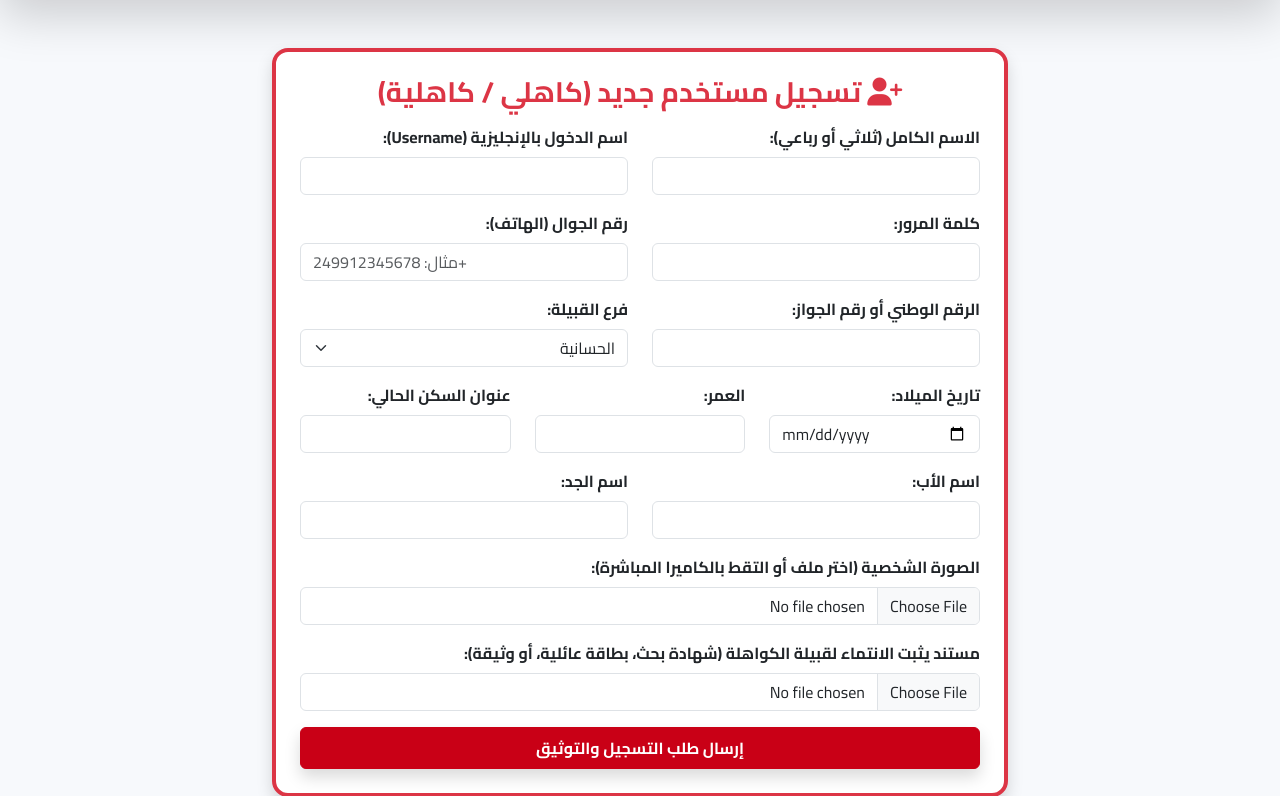
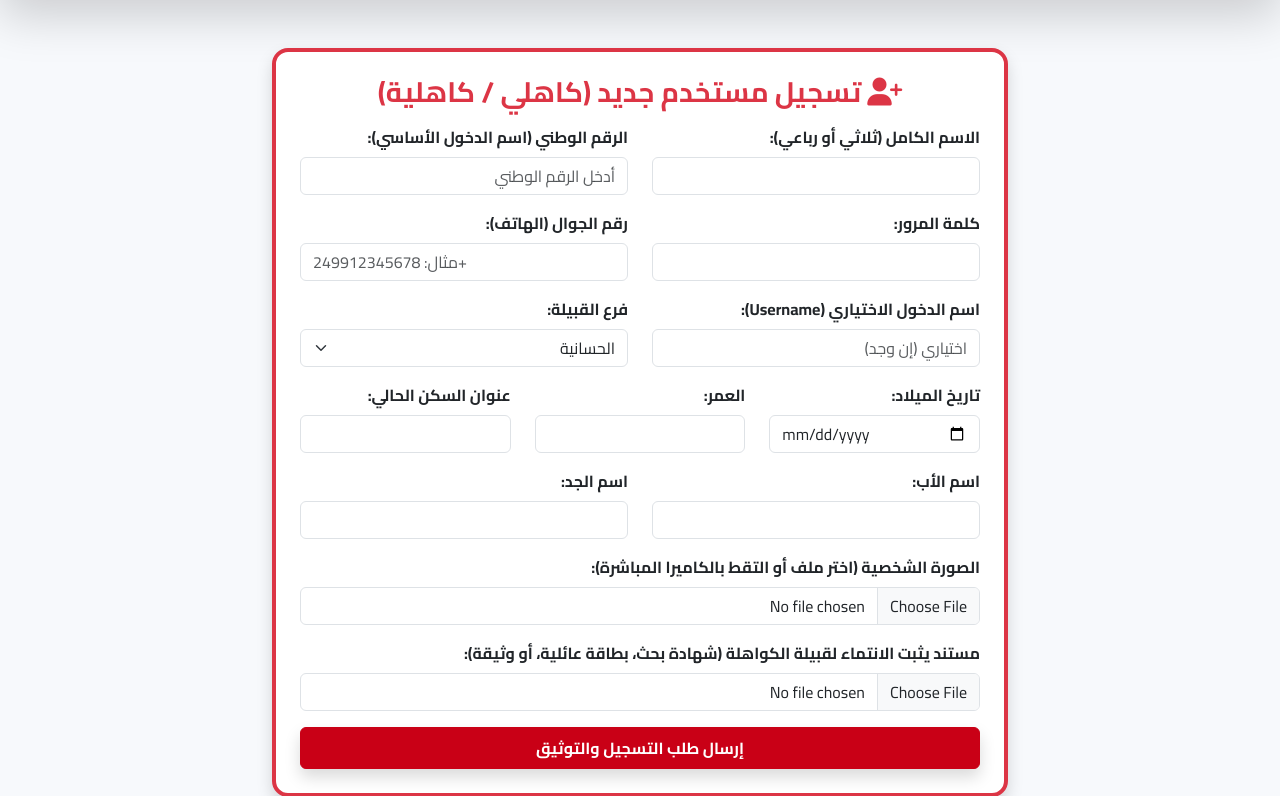
Before and after one commit to temtuba8-jpg/Kawahla, a Flask app: page /register in a window 1280 px wide. Shown: the part 117-913 px from the top of the page. Run offline with Flask 3, Linux system fonts and the light colour scheme; some libraries are stand-ins or nearby versions.

Commit message:
Update register.html

```diff
--- a/templates/register.html
+++ b/templates/register.html
@@ -4,6 +4,19 @@
     <div class="col-md-8">
         <div class="card shadow p-4 border-top border-danger border-4">
             <h3 class="text-danger fw-bold text-center mb-3"><i class="fas fa-user-plus"></i> تسجيل مستخدم جديد (كاهلي / كاهلية)</h3>
+
+            <!-- عرض رسائل الفلاش إن وجدت -->
+            {% with messages = get_flashed_messages(with_categories=true) %}
+                {% if messages %}
+                    {% for category, message in messages %}
+                        <div class="alert alert-{{ 'danger' if category == 'danger' else 'success' }} alert-dismissible fade show" role="alert">
+                            {{ message }}
+                            <button type="button" class="btn-close" data-bs-dismiss="alert" aria-label="Close"></button>
+                        </div>
+                    {% endfor %}
+                {% endif %}
+            {% endwith %}
+
             <form action="{{ url_for('register') }}" method="POST" enctype="multipart/form-data">
 
                 <div class="row">
@@ -12,8 +25,8 @@
                         <input type="text" name="full_name" class="form-control" required>
                     </div>
                     <div class="col-md-6 mb-3">
-                        <label class="form-label fw-bold">اسم الدخول بالإنجليزية (Username):</label>
-                        <input type="text" name="username" class="form-control" required>
+                        <label class="form-label fw-bold">الرقم الوطني (اسم الدخول الأساسي):</label>
+                        <input type="text" name="national_id" class="form-control" placeholder="أدخل الرقم الوطني" required>
                     </div>
                 </div>
 
@@ -30,8 +43,8 @@
 
                 <div class="row">
                     <div class="col-md-6 mb-3">
-                        <label class="form-label fw-bold">الرقم الوطني أو رقم الجواز:</label>
-                        <input type="text" name="national_id" class="form-control" required>
+                        <label class="form-label fw-bold">اسم الدخول الاختياري (Username):</label>
+                        <input type="text" name="username" class="form-control" placeholder="اختياري (إن وجد)">
                     </div>
                     <div class="col-md-6 mb-3">
                         <label class="form-label fw-bold">فرع القبيلة:</label>
```
